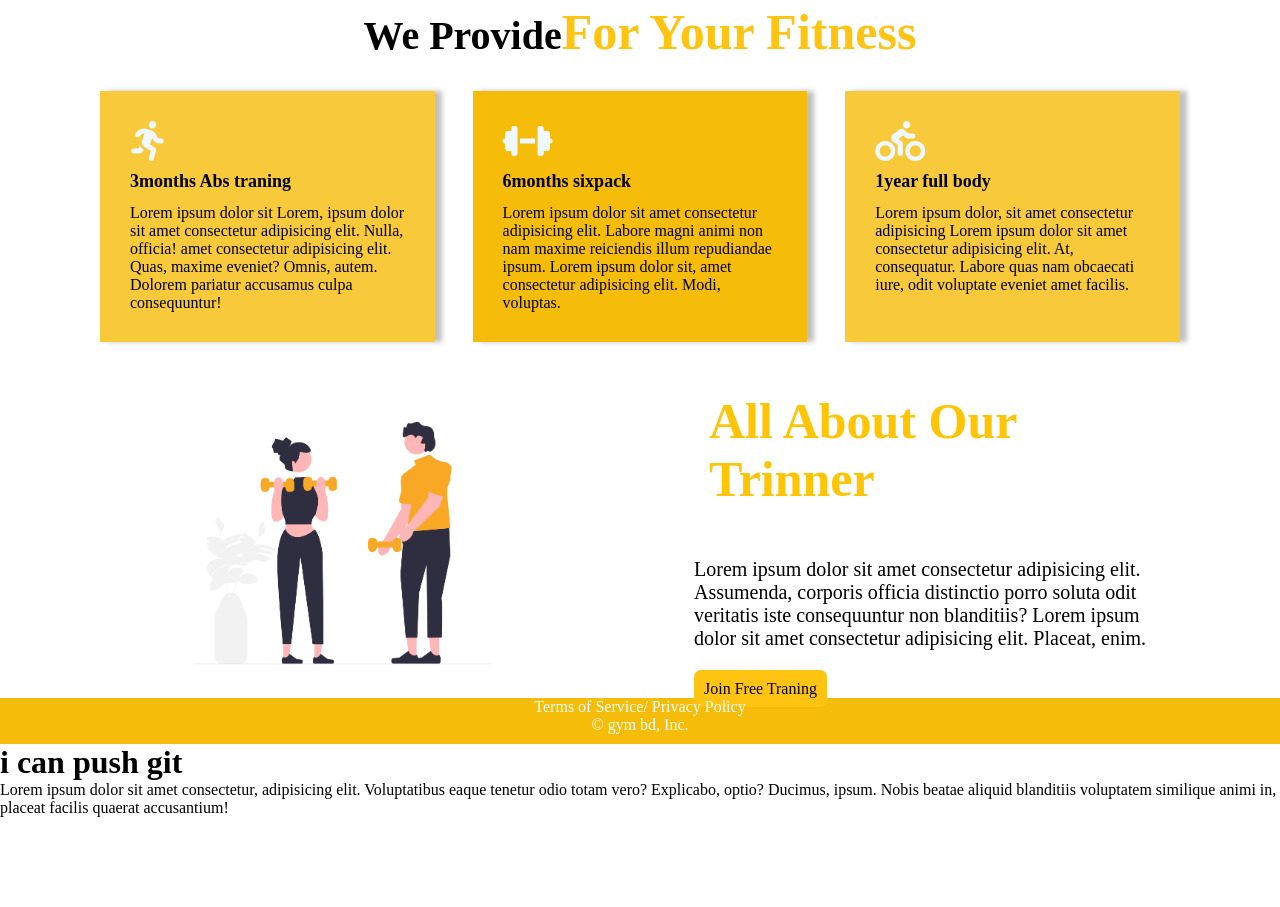
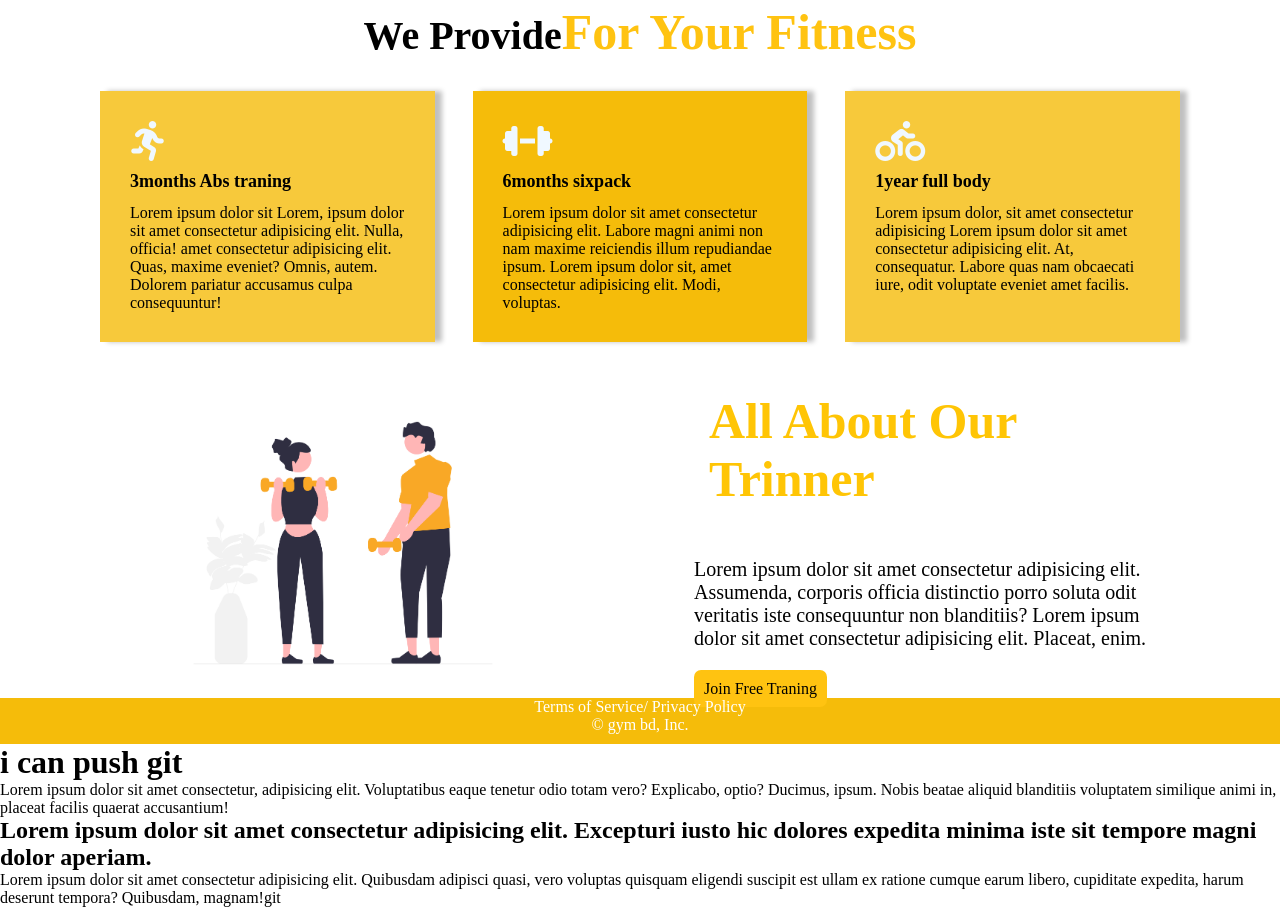
Before and after one commit to Minhaj-10/gym-service-repo, a plain HTML site: page index.html in a window 1280 px wide. Shown: the part 602-1509 px from the top of the page. Before the commit the page ends 1419 px from the top, so only its background shows below. Drawn offline with Linux system fonts and the light colour scheme.

Commit message:
header add

```diff
--- a/index.html
+++ b/index.html
@@ -84,5 +84,7 @@
 
     <h1> i can push git</h1>
     <p>Lorem ipsum dolor sit amet consectetur, adipisicing elit. Voluptatibus eaque tenetur odio totam vero? Explicabo, optio? Ducimus, ipsum. Nobis beatae aliquid blanditiis voluptatem similique animi in, placeat facilis quaerat accusantium!</p>
+    <h2>Lorem ipsum dolor sit amet consectetur adipisicing elit. Excepturi iusto hic dolores expedita minima iste sit tempore magni dolor aperiam.</h2>
+    <p>Lorem ipsum dolor sit amet consectetur adipisicing elit. Quibusdam adipisci quasi, vero voluptas quisquam eligendi suscipit est ullam ex ratione cumque earum libero, cupiditate expedita, harum deserunt tempora? Quibusdam, magnam!git </p>
 </body>
 </html>
```
